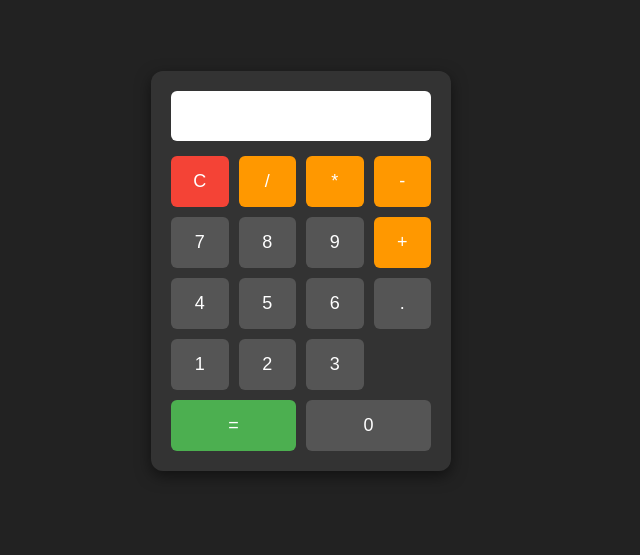
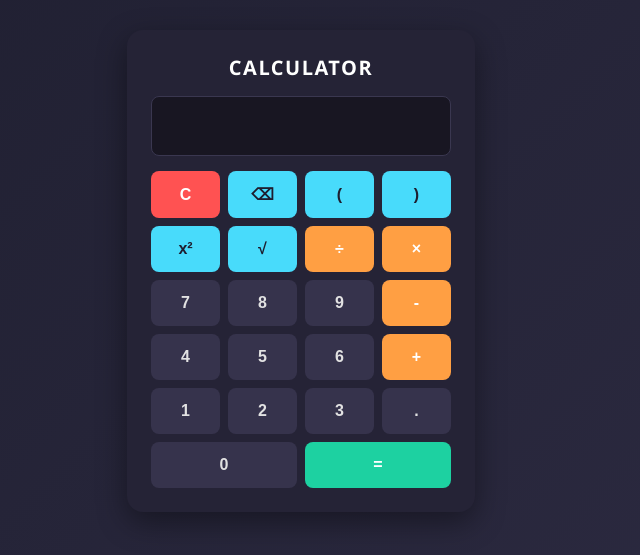
Before and after one commit to mohammedbakiir-hub/Calculator, a plain HTML site: page index.html in a window 1280 px wide. Shown: the part 129-684 px from the top of the page, without its empty margins (339-979 px from the left). Drawn offline with Linux system fonts and the light colour scheme.

Commit message:
index.html

```diff
--- a/index.html
+++ b/index.html
@@ -3,48 +3,106 @@
 <head>
     <meta charset="UTF-8">
     <meta name="viewport" content="width=device-width, initial-scale=1.0">
-    <title>Kalkulator Lengkap</title>
+    <title>Calculator Estetik</title>
     <style>
-        body { font-family: Arial, sans-serif; display: flex; justify-content: center; align-items: center; height: 100vh; background: #222; margin: 0; }
-        .calculator { background: #333; padding: 20px; border-radius: 12px; box-shadow: 0 5px 15px rgba(0,0,0,0.5); width: 260px; }
-        #display { width: 100%; height: 50px; background: #fff; font-size: 24px; text-align: right; padding: 5px; box-sizing: border-box; margin-bottom: 15px; border-radius: 6px; border: none; }
-        .buttons { display: grid; grid-template-columns: repeat(4, 1fr); gap: 10px; }
-        button { padding: 15px; font-size: 18px; cursor: pointer; border: none; border-radius: 6px; background: #555; color: white; transition: 0.2s; }
-        button:hover { background: #777; }
-        .operator { background: #ff9800; }
-        .operator:hover { background: #e68900; }
-        .clear { background: #f44336; }
-        .clear:hover { background: #d32f2f; }
-        .equal { background: #4CAF50; grid-column: span 2; }
-        .equal:hover { background: #45a049; }
+        body {
+            font-family: 'Segoe UI', Tahoma, Geneva, Verdana, sans-serif;
+            display: flex;
+            justify-content: center;
+            align-items: center;
+            height: 100vh;
+            background: linear-gradient(135deg, #1e1e2f, #2d2b42);
+            margin: 0;
+        }
+        .calculator {
+            background: #252336;
+            padding: 24px;
+            border-radius: 16px;
+            box-shadow: 0 10px 30px rgba(0,0,0,0.4);
+            width: 300px;
+        }
+        .app-title {
+            color: #fff;
+            text-align: center;
+            font-size: 20px;
+            font-weight: 600;
+            letter-spacing: 1.5px;
+            margin-bottom: 15px;
+            text-transform: uppercase;
+        }
+        #display {
+            width: 100%;
+            height: 60px;
+            background: #181622;
+            color: #fff;
+            font-size: 24px;
+            text-align: right;
+            padding: 10px;
+            box-sizing: border-box;
+            margin-bottom: 15px;
+            border-radius: 8px;
+            border: 1px solid #3a3750;
+        }
+        .buttons {
+            display: grid;
+            grid-template-columns: repeat(4, 1fr);
+            gap: 8px;
+        }
+        button {
+            padding: 14px;
+            font-size: 16px;
+            font-weight: 600;
+            cursor: pointer;
+            border: none;
+            border-radius: 8px;
+            background: #36334c;
+            color: #e2e2e2;
+            transition: 0.2s;
+        }
+        button:hover { background: #4c486a; }
+        .operator { background: #ff9f43; color: #fff; }
+        .operator:hover { background: #e08b35; }
+        .clear { background: #ff5252; color: #fff; }
+        .clear:hover { background: #e04444; }
+        .function { background: #48dbfb; color: #1e1e2f; }
+        .function:hover { background: #37c3df; }
+        .equal { background: #1dd1a1; color: #fff; grid-column: span 2; }
+        .equal:hover { background: #10ac84; }
     </style>
 </head>
 <body>
 
 <div class="calculator">
+    <div class="app-title">Calculator</div>
     <input type="text" id="display" readonly>
     <div class="buttons">
         <button class="clear" onclick="clearDisplay()">C</button>
-        <button class="operator" onclick="appendValue('/')">/</button>
-        <button class="operator" onclick="appendValue('*')">*</button>
-        <button class="operator" onclick="appendValue('-')">-</button>
+        <button class="function" onclick="backspace()">⌫</button>
+        <button class="function" onclick="appendValue('(')">(</button>
+        <button class="function" onclick="appendValue(')')">)</button>
+
+        <button class="function" onclick="appendSquare()">x²</button>
+        <button class="function" onclick="appendSqrt()">√</button>
+        <button class="operator" onclick="appendValue('÷')">÷</button>
+        <button class="operator" onclick="appendValue('×')">×</button>
 
         <button onclick="appendValue('7')">7</button>
         <button onclick="appendValue('8')">8</button>
         <button onclick="appendValue('9')">9</button>
-        <button class="operator" onclick="appendValue('+')">+</button>
+        <button class="operator" onclick="appendValue('-')">-</button>
 
         <button onclick="appendValue('4')">4</button>
         <button onclick="appendValue('5')">5</button>
         <button onclick="appendValue('6')">6</button>
-        <button onclick="appendValue('.')">.</button>
+        <button class="operator" onclick="appendValue('+')">+</button>
 
         <button onclick="appendValue('1')">1</button>
         <button onclick="appendValue('2')">2</button>
         <button onclick="appendValue('3')">3</button>
-        <button class="equal" onclick="calculate()">=</button>
+        <button onclick="appendValue('.')">.</button>
 
         <button onclick="appendValue('0')" style="grid-column: span 2;">0</button>
+        <button class="equal" onclick="calculate()">=</button>
     </div>
 </div>
 
@@ -59,9 +117,30 @@
         display.value = '';
     }
 
+    function backspace() {
+        display.value = display.value.slice(0, -1);
+    }
+
+    function appendSquare() {
+        if (display.value !== '') {
+            display.value = `(${display.value})**2`;
+            calculate();
+        }
+    }
+
+    function appendSqrt() {
+        display.value += 'Math.sqrt(';
+    }
+
     function calculate() {
         try {
-            display.value = eval(display.value);
+            // Ubah simbol visual ke operator JavaScript asli sebelum dihitung
+            let expression = display.value
+                .replace(/×/g, '*')
+                .replace(/÷/g, '/');
+
+            let result = eval(expression);
+            display.value = Number.isFinite(result) ? result : 'Error';
         } catch (error) {
             display.value = 'Error';
         }
```
